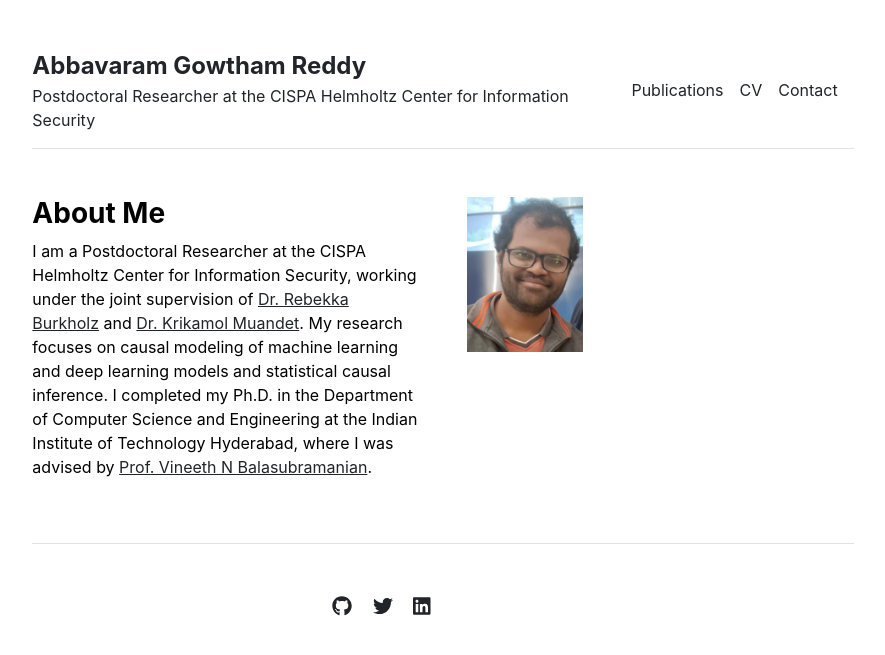
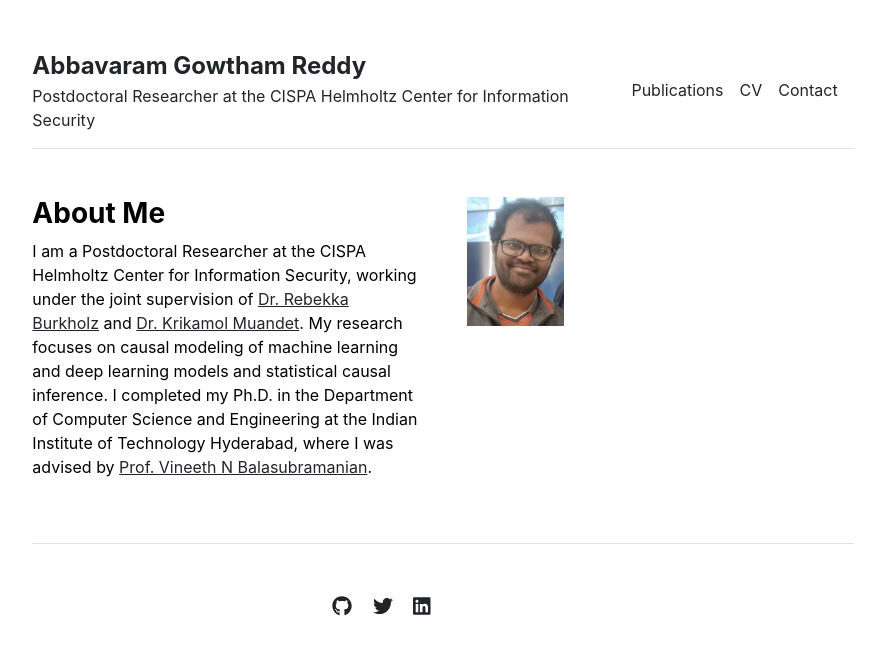
Before and after one commit to gautam0707/gautam0707.github.io, a Jekyll site: the page built from index.md, in a window 1280 px wide. Shown: the top 655 px of the page, without its empty margins (197-1082 px from the left). Built offline with Jekyll 4.4.1, drawn with Linux system fonts in a browser that asks for light colours; a style sheet for code colours, icons or effects is not loaded.

Commit message:
Update home.html

```diff
--- a/_layouts/home.html
+++ b/_layouts/home.html
@@ -8,7 +8,7 @@
     {{ content }}
   </div>
   <div class="col-md-6">
-    <img src="{{ site.github.url }}/assets/img/dp.jpg" alt="Home" width="30%">
+    <img src="{{ site.github.url }}/assets/img/dp.jpg" alt="Home" width="25%">
   </div>
 </div>
 
```
